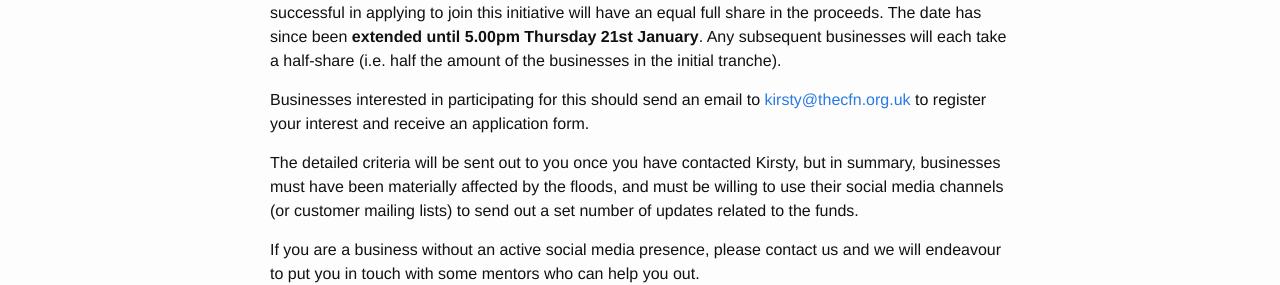
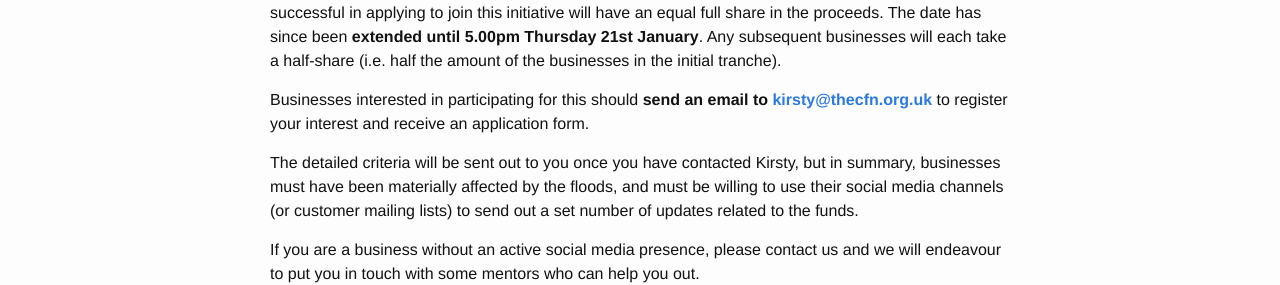
Before and after one commit to dringtech/ucvr-flood-info, a Jekyll site: the page built from funding/calderdale-rising-crowdfunder.md, in a window 1280 px wide. Shown: the part 292-577 px from the top of the page. Built offline with Jekyll 4.4.1, drawn with Linux system fonts in a browser that asks for light colours.

Commit message:
Updating crowdfunding content

```diff
--- a/funding/calderdale-rising-crowdfunder.md
+++ b/funding/calderdale-rising-crowdfunder.md
@@ -13,8 +13,8 @@ This will be run as a collaborative effort, with all participant businesses shar
 
 The initial application deadline was Tuesday 12th January. Any businesses successful in applying to join this initiative will have an equal full share in the proceeds. The date has since been **extended until 5.00pm Thursday 21st January**. Any subsequent businesses will each take a half-share (i.e. half the amount of the businesses in the initial tranche).
 
-Businesses interested in participating for this should send an email
-to <kirsty@thecfn.org.uk>
+Businesses interested in participating for this should
+**send an email to <kirsty@thecfn.org.uk>**
 to register your interest and receive an application form.
 
 The detailed criteria will be sent out to you once you have contacted Kirsty, but in summary, businesses must have been materially affected by the floods, and must be willing to use their social media channels (or customer mailing lists) to send out a set number of updates related to the funds.
```
